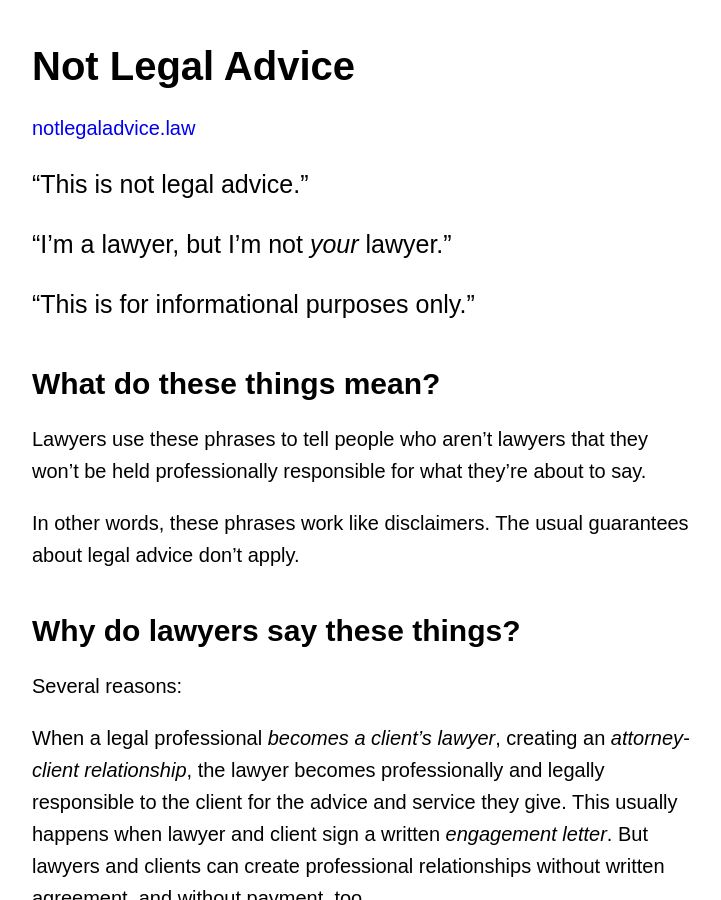
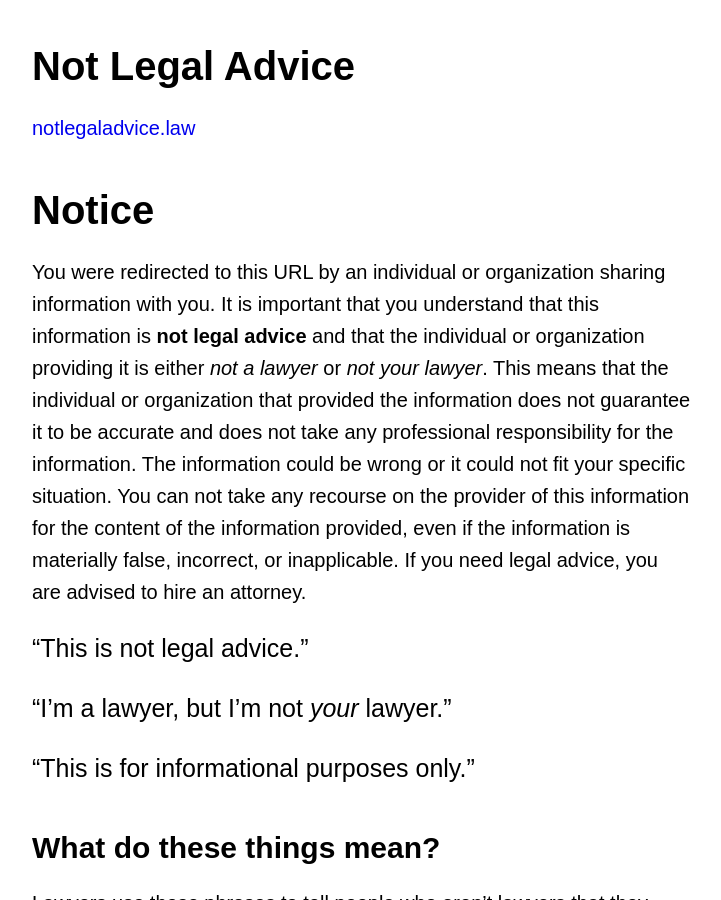
Before and after one commit to kemitchell/notlegaladvice.law, a Jekyll site: the page built from index.md, in a window 1280 px wide and 900 px high. Shown: the whole window, without its empty margins (278-999 px from the left). Built offline with Jekyll 4.4.1, drawn with Linux system fonts in a browser that asks for light colours; our own code applies the rules of GitHub Pages for plain Markdown files.

Commit message:
Make this work more like a notice.
This may be more useful if it works a little more like a notice or agreement.

```diff
--- a/index.md
+++ b/index.md
@@ -1,5 +1,9 @@
 ---
 ---
+
+# Notice
+
+You were redirected to this URL by an individual or organization sharing information with you. It is important that you understand that this information is **not legal advice** and that the individual or organization providing it is either *not a lawyer* or *not your lawyer*. This means that the individual or organization that provided the information does not guarantee it to be accurate and does not take any professional responsibility for the information. The information could be wrong or it could not fit your specific situation. You can not take any recourse on the provider of this information for the content of the information provided, even if the information is materially false, incorrect, or inapplicable. If you need legal advice, you are advised to hire an attorney.
 
 > "This is not legal advice."
 >
```
